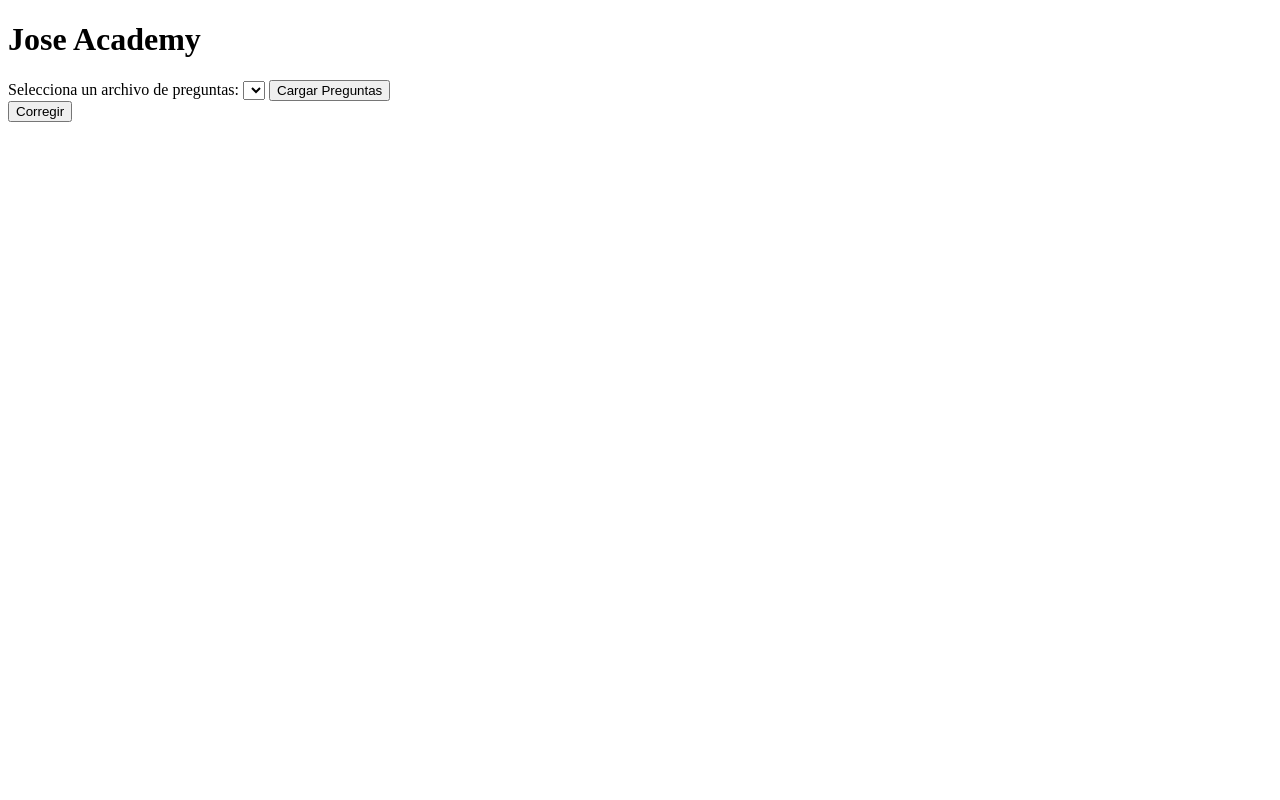
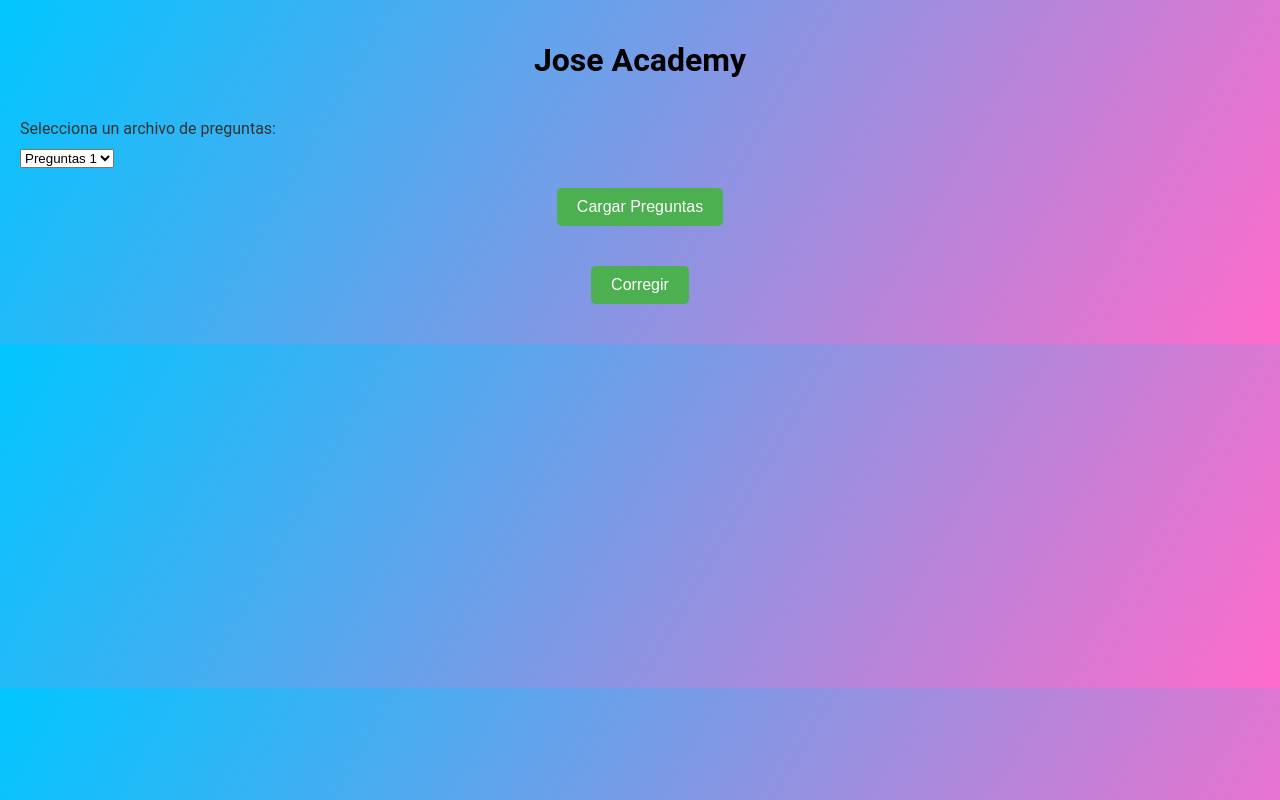
Before and after one commit to Luth0r76/Test, a plain HTML site: page index.html in a window 1280 px wide. Drawn offline with Linux system fonts and the light colour scheme; the site is published under a folder, as on GitHub Pages, so addresses that start at the root find nothing.

Commit message:
index.html

```diff
--- a/index.html
+++ b/index.html
@@ -3,8 +3,9 @@
 <head>
     <meta charset="UTF-8">
     <meta name="viewport" content="width=device-width, initial-scale=1.0">
-    <title>Test en JS</title>
-    <link rel="stylesheet" href="/Test/styles.css">
+    <title>Jose Academy</title>
+    <link rel="stylesheet" href="styles.css">
+    <script src="script.js"></script>
 </head>
 <body>
     <h1>Jose Academy</h1>
@@ -16,9 +17,9 @@
     </div>
 
     <div id="test"></div>
+
     <button onclick="corregirTest()">Corregir</button>
+
     <div id="resultado"></div>
-
-    <script src="/Test/script.js"></script>
 </body>
 </html>
```
